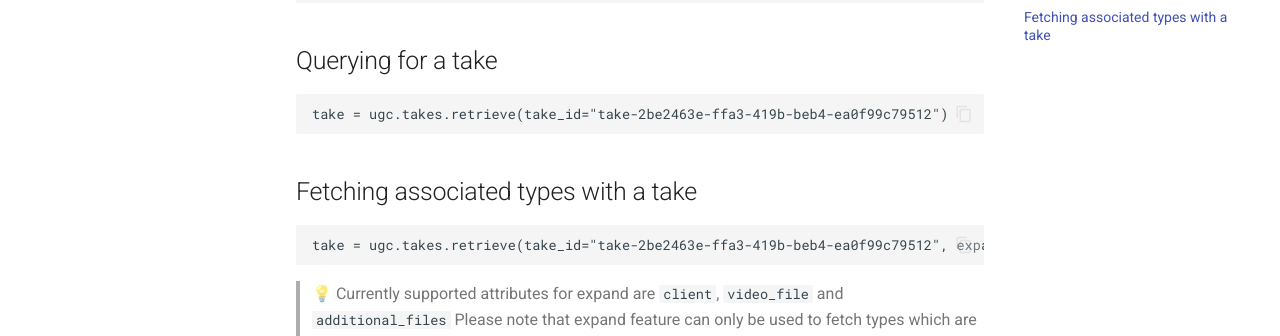
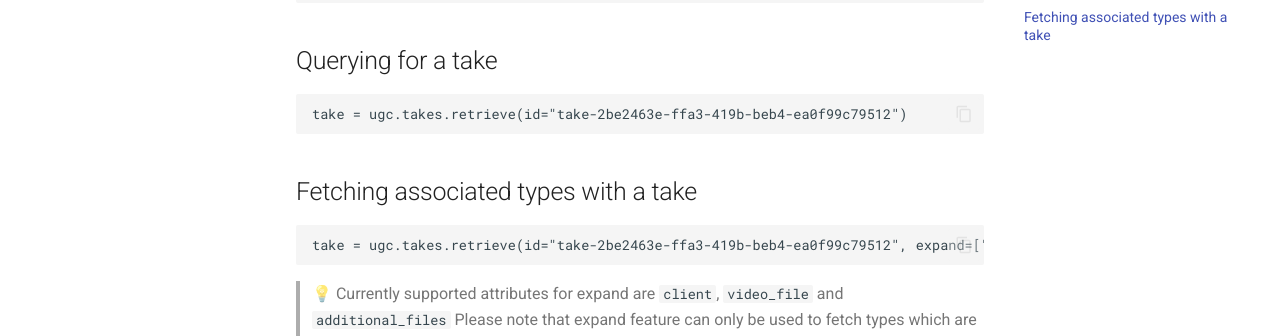
Before and after one commit to move-ai/move-ugc-python, an MkDocs documentation site: the page built from docs/getting-started/usage/take.md, in a window 1280 px wide and 900 px high, scrolled down 1028 px. Shown: the part 356-692 px from the top of the window. Built offline with MkDocs 1.6.1 and Material for MkDocs 9.7.7, drawn with Linux system fonts in a browser that asks for light colours; the version menu is left out.

Commit message:
fix: fix id param in retrieve calls

````diff
--- a/docs/getting-started/usage/take.md
+++ b/docs/getting-started/usage/take.md
@@ -49,13 +49,13 @@ take = ugc.takes.create(
 ## Querying for a take
 
 ```python
-take = ugc.takes.retrieve(take_id="take-2be2463e-ffa3-419b-beb4-ea0f99c79512")
+take = ugc.takes.retrieve(id="take-2be2463e-ffa3-419b-beb4-ea0f99c79512")
 ```
 
 ## Fetching associated types with a take
 
 ```python
-take = ugc.takes.retrieve(take_id="take-2be2463e-ffa3-419b-beb4-ea0f99c79512", expand=["video_file"])
+take = ugc.takes.retrieve(id="take-2be2463e-ffa3-419b-beb4-ea0f99c79512", expand=["video_file"])
 ```
 
 > 💡 Currently supported attributes for expand are `client`, `video_file` and `additional_files`
````
Also changed, not shown: docs/getting-started/usage/file.md (+1 -1 lines).
